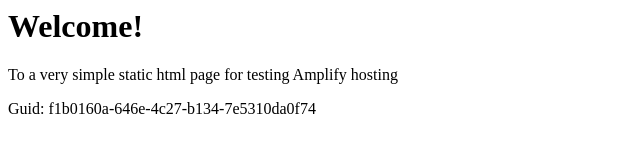
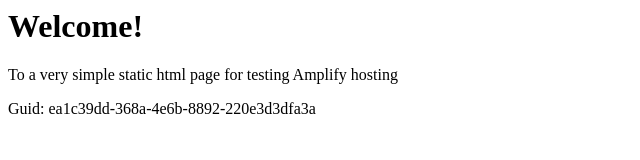
Before and after one commit to aws-aemilia-kix/Github-PR-Commit-Integration-Test-DoNotTouch-Gith-BKMSSQOA-v1-preprod-ap-northeast-3, a website: page src/index.html in a window 1280 px wide. Shown: the full height of the page, 0-640 px from the left. Drawn offline with Linux system fonts and the light colour scheme.

Commit message:
commit from integ tests

```diff
--- a/src/index.html
+++ b/src/index.html
@@ -12,6 +12,6 @@
 <body>
     <h1>Welcome!</h1>
     <p>To a very simple static html page for testing Amplify hosting</p>
-    <p>Guid: f1b0160a-646e-4c27-b134-7e5310da0f74</p></body>
+    <p>Guid: ea1c39dd-368a-4e6b-8892-220e3d3dfa3a</p></body>
 
 </html>
```
